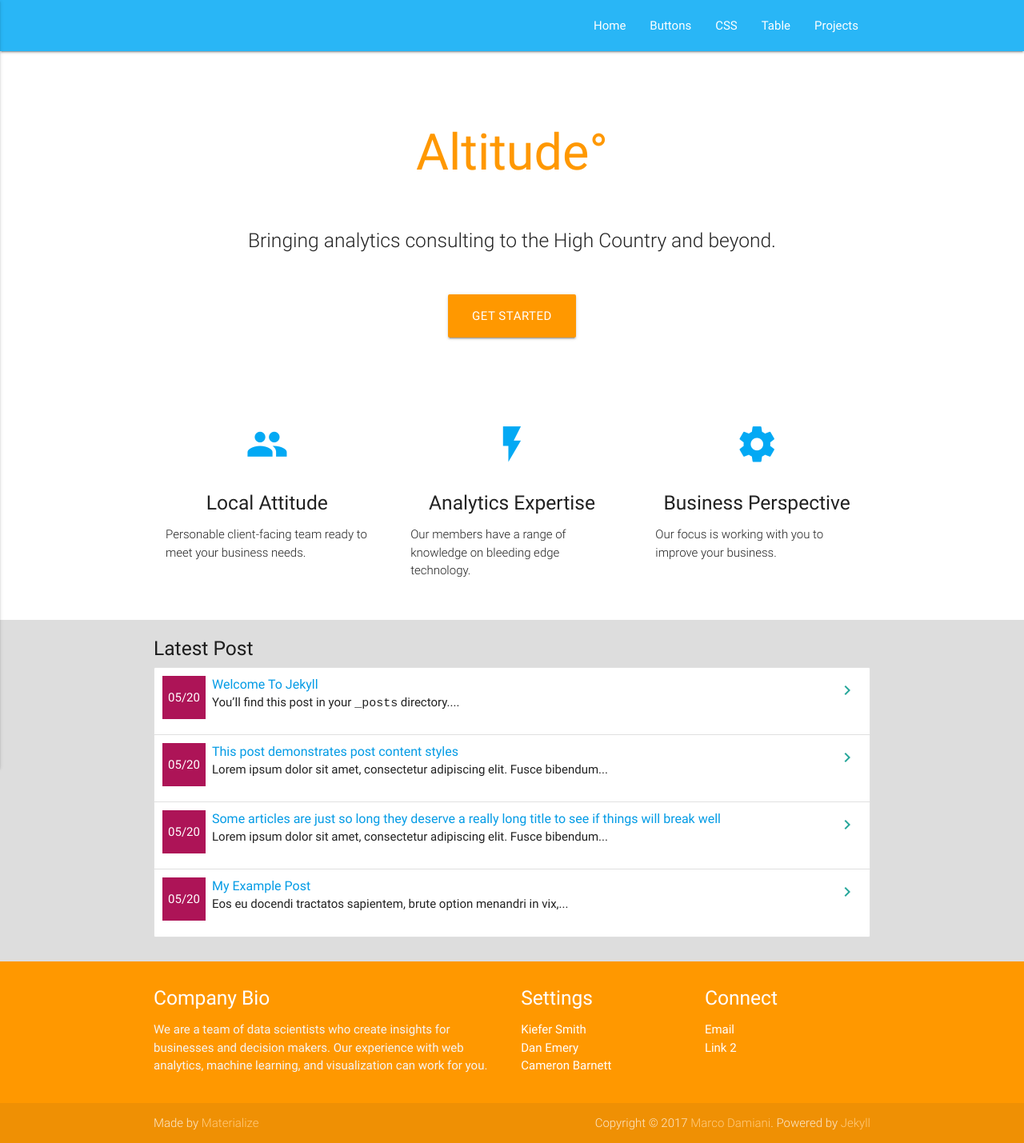
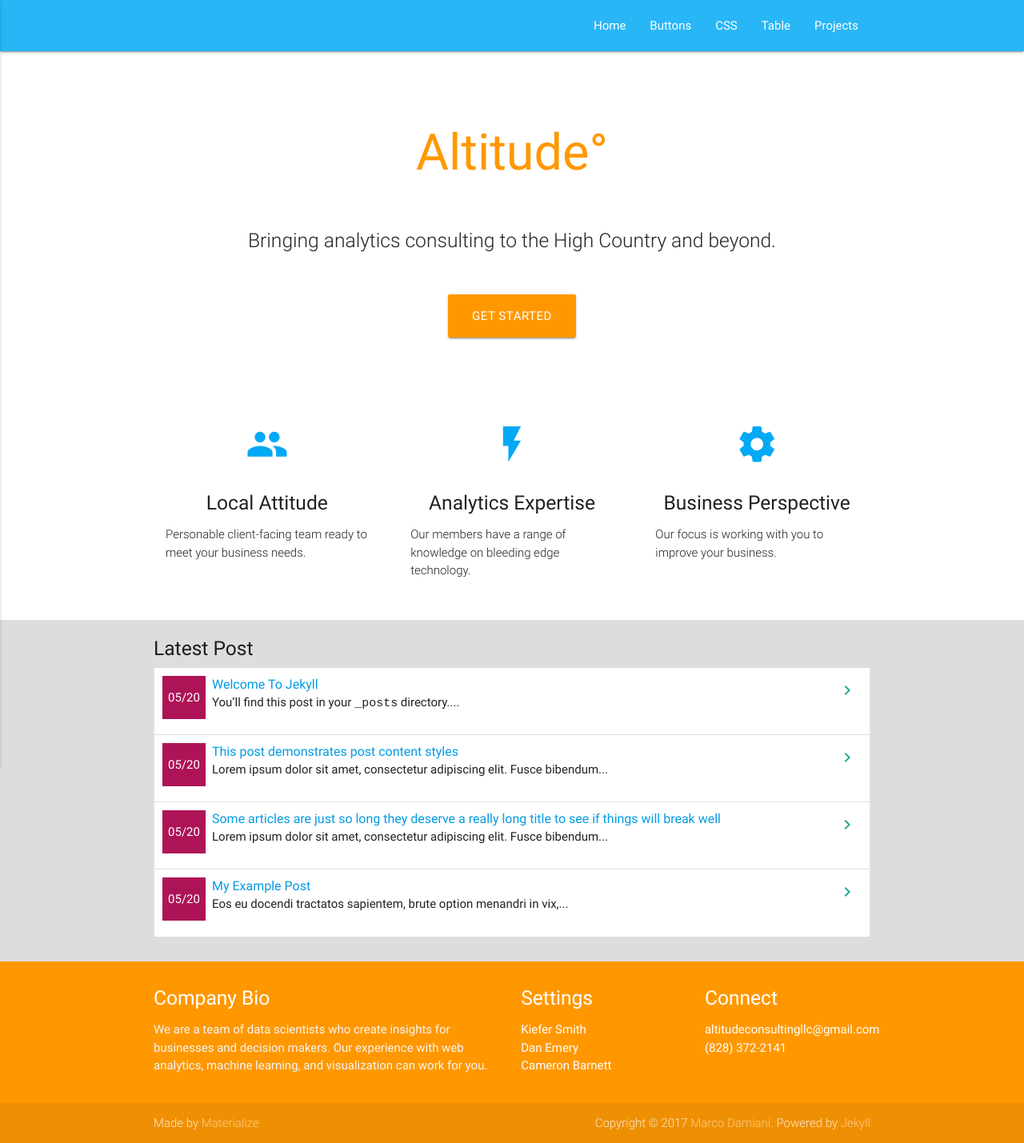
Before and after one commit to kiefersmith/Altitude-Website, a Jekyll site: the page built from index.md, in a window 1280 px wide. Shown: the whole page at 80% size. Built offline with Jekyll 4.4.1, drawn with Linux system fonts in a browser that asks for light colours.

Commit message:
Fleching out.

```diff
--- a/_includes/footer.html
+++ b/_includes/footer.html
@@ -16,8 +16,8 @@
         <div class="col l3 s12">
           <h5 class="white-text">Connect</h5>
           <ul>
-            <li><a class="white-text" href="mailto:altitudeconsultingllc@gmail.com">Email</a></li>
-            <li><a class="white-text" href="#!">Link 2</a></li>
+            <li><a class="white-text" href="mailto:altitudeconsultingllc@gmail.com">altitudeconsultingllc@gmail.com</a></li>
+            <li><a class="white-text" href="#!">(828) 372-2141</a></li>
           </ul>
         </div>
       </div>
```
Also changed, not shown: example4.md (+3 -1 lines).
